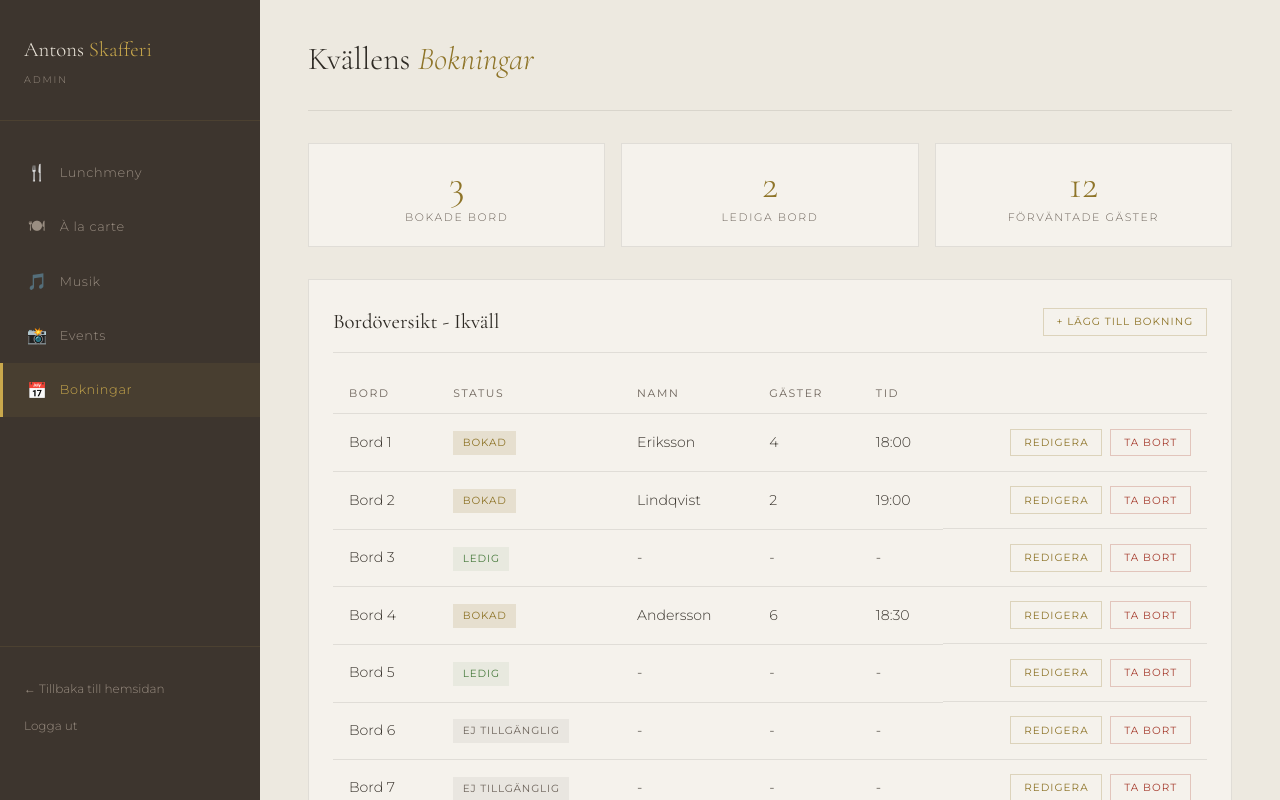
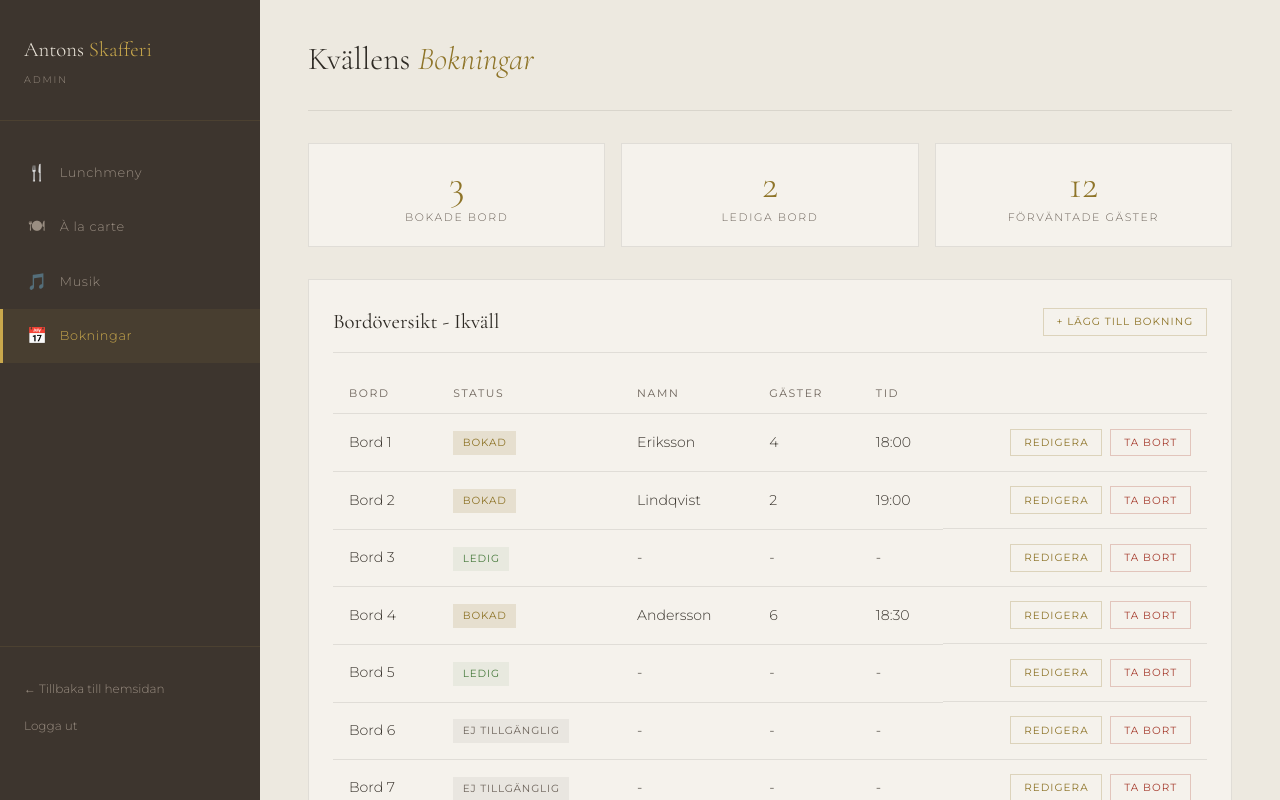
Before and after one commit to hoza79/restaurang-app, a React (Vite) app in the folder web-frontend/: page /admin/bokningar in a window 1280 px wide. Shown: the top 800 px of the page. Built offline with nearby package versions, Linux system fonts and the light colour scheme.

Commit message:
Ta bort events från admin panelen

```diff
--- a/web-frontend/src/App.jsx
+++ b/web-frontend/src/App.jsx
@@ -6,8 +6,6 @@ import LunchAdmin from './pages/admin/LunchAdmin'
 import CarteAdmin from './pages/admin/CarteAdmin'
 import MusicAdmin from './pages/admin/MusicAdmin'
 import BookingAdmin from './pages/admin/BookingAdmin'
-import EventAdmin from './pages/admin/EventAdmin'
-
 function App() {
   return (
     <Routes>
@@ -17,7 +15,6 @@ function App() {
         <Route path="lunch" element={<LunchAdmin />} />
         <Route path="carte" element={<CarteAdmin />} />
         <Route path="musik" element={<MusicAdmin />} />
-        <Route path="events" element={<EventAdmin />} />
         <Route path="bokningar" element={<BookingAdmin />} />
       </Route>
     </Routes>
--- a/web-frontend/src/pages/admin/AdminLayout.jsx
+++ b/web-frontend/src/pages/admin/AdminLayout.jsx
@@ -10,7 +10,6 @@ function AdminLayout() {
     { to: '/admin/lunch', icon: '\u{1F374}', label: 'Lunchmeny' },
     { to: '/admin/carte', icon: '\u{1F37D}', label: 'À la carte' },
     { to: '/admin/musik', icon: '\u{1F3B5}', label: 'Musik' },
-    { to: '/admin/events', icon: '\u{1F4F8}', label: 'Events' },
     { to: '/admin/bokningar', icon: '\u{1F4C5}', label: 'Bokningar' },
   ]
 
```
